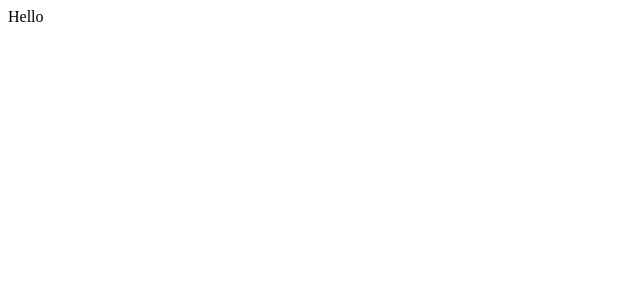
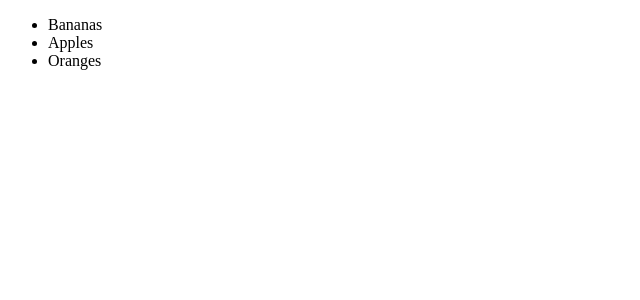
Before and after one commit to JacksonDynamics/Exercises-, a React (Create React App) app in the folder my-react-project/second/lists-and-tables/: page / in a window 1280 px wide. Shown: the top 300 px of the page, without its empty margins (0-640 px from the left). Built offline with nearby package versions, Linux system fonts and the light colour scheme; the HTML template or start-up script is replaced by a standard one.

Commit message:
standard list

```diff
--- a/my-react-project/second/lists-and-tables/src/App.js
+++ b/my-react-project/second/lists-and-tables/src/App.js
@@ -1,8 +1,11 @@
+import GroceryList from "./GroceryList"
 
+
+const groceryItems = ["Bananas", "Apples", "Oranges"];
 
 function App() {
   return (
-    <div>Hello</div>
+    <GroceryList items={groceryItems}/>
   );
 }
 
--- /dev/null
+++ b/my-react-project/second/lists-and-tables/src/GroceryList.jsx
@@ -0,0 +1,14 @@
+
+
+
+function GroceryList({ items }) {
+    return (
+      <ul>
+        {items.map((item) => (
+          <li>{item}</li>
+        ))}
+      </ul>
+    );
+  }
+
+  export default GroceryList
```
